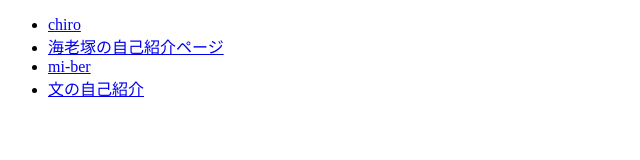
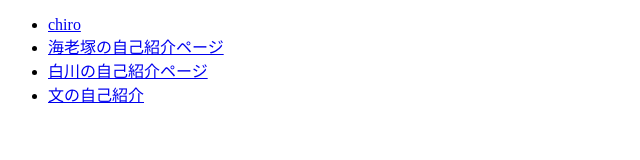
Before and after one commit to chiroruxx/team_project, a plain HTML site: page index.html in a window 1280 px wide. Shown: the whole page, without its empty margins (0-640 px from the left). Drawn offline with Linux system fonts and the light colour scheme.

Commit message:
fixed mi-bear name

```diff
--- a/index.html
+++ b/index.html
@@ -7,7 +7,7 @@
 <ul>
     <li><a href="./chiroruxx.html">chiro</a></li>
     <li><a href="./ebisennet.html">海老塚の自己紹介ページ </a></li>
-    <li><a href="mi-bear.html">mi-ber</a></li>
+    <li><a href="./mi-bear.html">白川の自己紹介ページ</a></li>
     <li><a href="./polyu-17002407g.html">文の自己紹介</a></li>
 </ul>
 </body>
```
